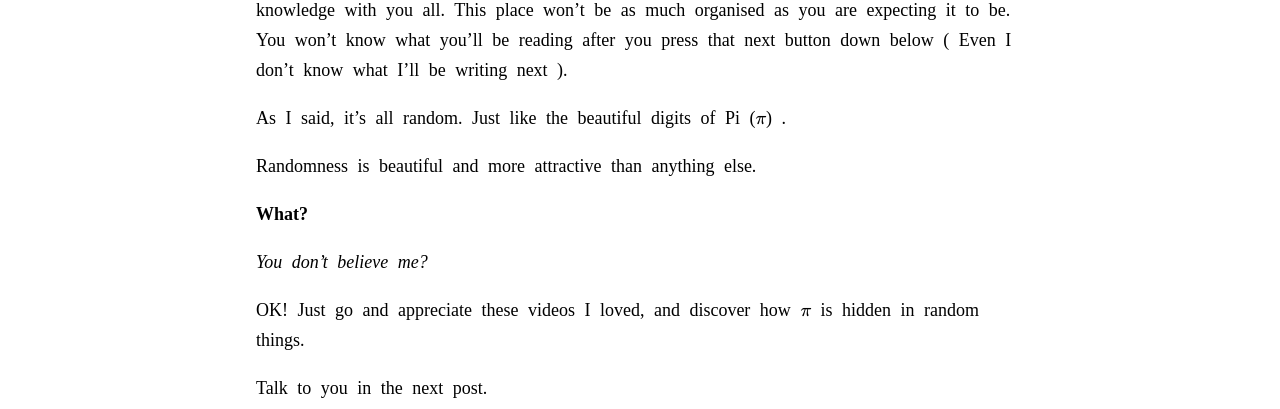
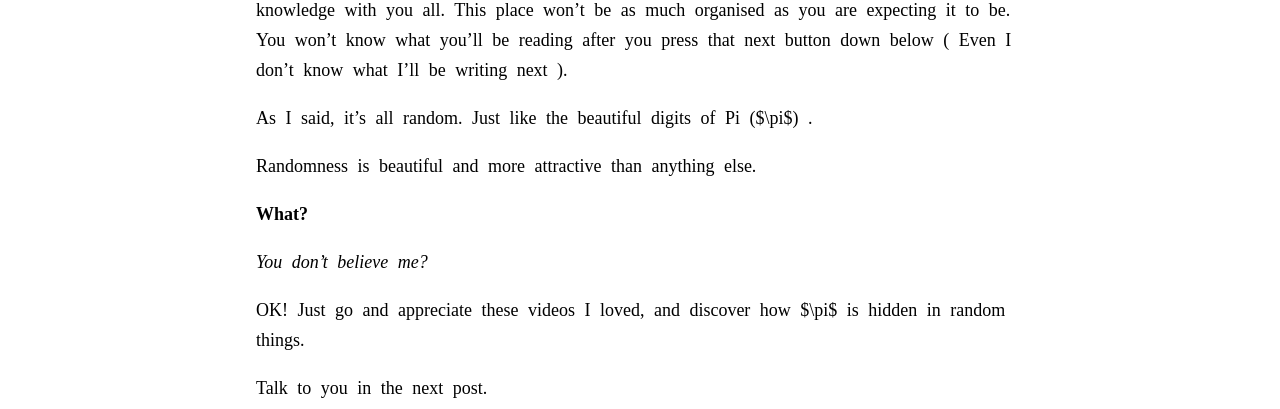
Before and after one commit to Psintica/blog, a Jekyll site: the page built from _posts/2020-11-11-Hello.md, in a window 1280 px wide. Shown: the part 492-901 px from the top of the page. Built offline with Jekyll 4.4.1, drawn with Linux system fonts in a browser that asks for light colours; nearby versions of some CDN libraries; some web fonts are replaced; formulas are drawn with MathJax 3; comment, search, counter and statistics services are not loaded; part of the change alters nothing that is shown.

```diff
--- a/_includes/disqus_comments.html
+++ b/_includes/disqus_comments.html
@@ -3,12 +3,12 @@
   <div id="disqus_thread"></div>
   <script>
     var disqus_config = function () {
-      this.page.url = "https://amanasci.github.io{{ page.url | absolute_url }}";
-      this.page.identifier = "https://amanasci.github.io{{ page.url | absolute_url }}";
+      this.page.url = "https://psintica.github.io{{ page.url | absolute_url }}";
+      this.page.identifier = "https://psintica.github.io{{ page.url | absolute_url }}";
     };
     (function() {
       var d = document, s = d.createElement('script');
-      s.src = 'https://ascilabs.disqus.com/embed.js';
+      s.src = 'https://psintica.disqus.com/embed.js';
       s.setAttribute('data-timestamp', +new Date());
       (d.head || d.body).appendChild(s);
     })();
--- a/_posts/2020-11-11-Hello.md
+++ b/_posts/2020-11-11-Hello.md
@@ -6,7 +6,7 @@ author: "aman"
 categories:
     - random
 
-usemathjax: true
+usemathjax: false
 synopsis: Saying hello and sharing stuff that I like. It's something random? Yeah! Read to know more.
 ---
 
```
